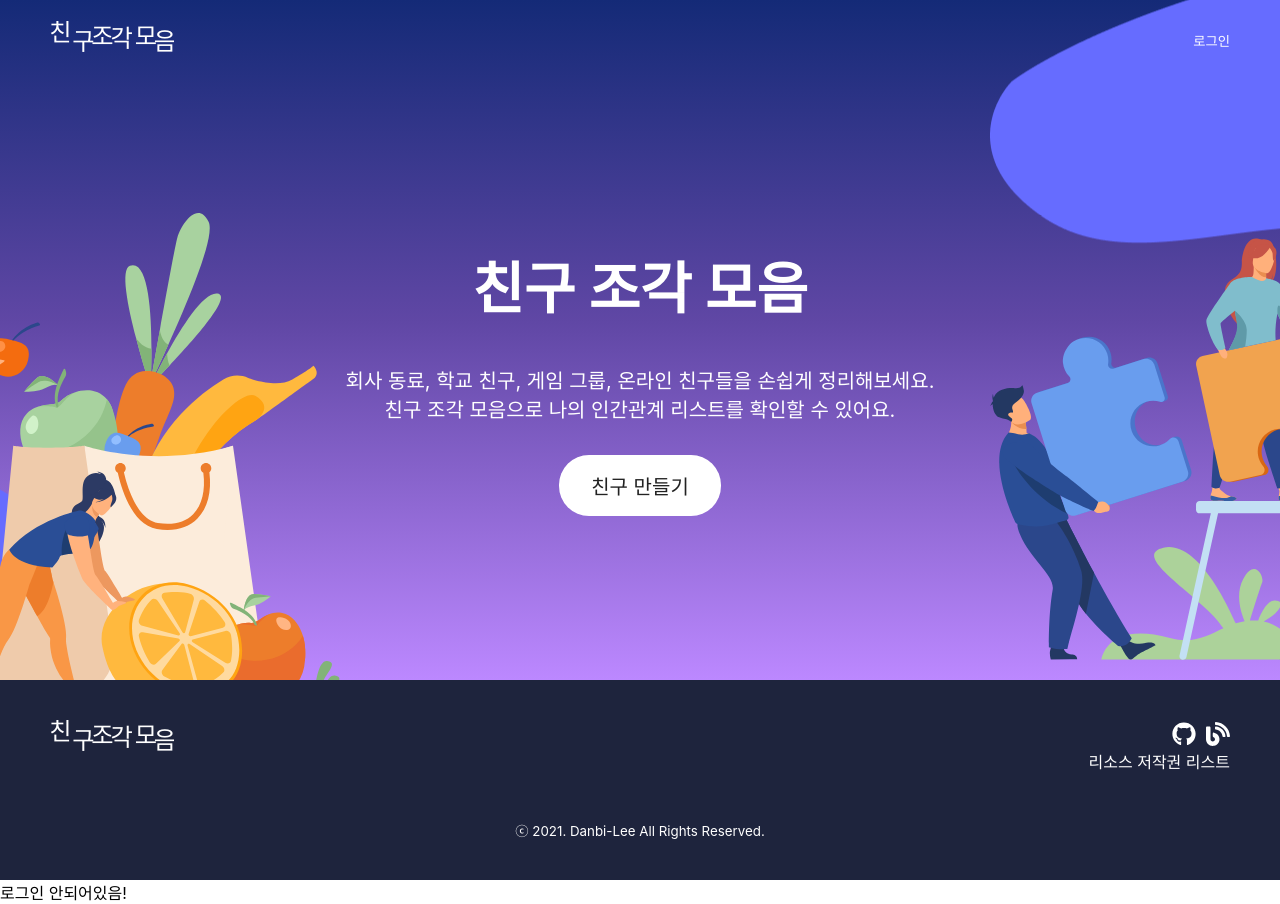
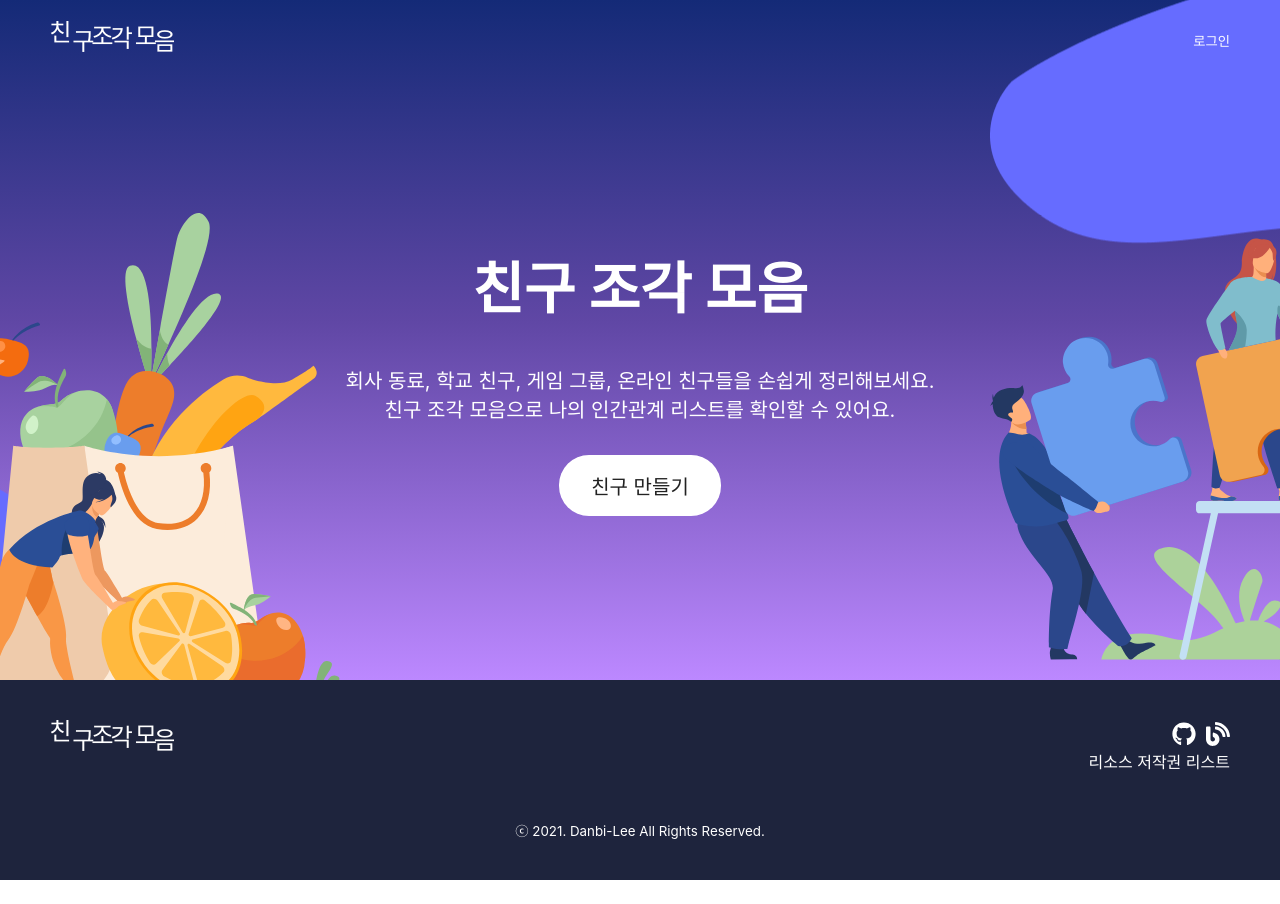
Before and after one commit to DanBi-Lee/defrag-friends, a React (Create React App) app: page / in a window 1280 px wide. After the commit the page ends 880 px from the top, so only its background shows below. Built offline with nearby package versions, Linux system fonts and the light colour scheme; no server answers.

Commit message:
미사용 코드 삭제

```diff
--- a/src/App.jsx
+++ b/src/App.jsx
@@ -8,7 +8,6 @@ import Main from './pages/Main';
 import Friend from './pages/Friend';
 import { useState } from 'react';
 import AuthService from './service/auth_service';
-import MemberModalBox from './components/MemberModalBox';
 
 function App() {
   const authservice = new AuthService();
@@ -38,9 +37,6 @@ function App() {
           <Friend setLoginModal={setLoginModal} user={user}/>
         </Route>
       </Switch>
-      <div>
-        {user? '로그인 되어있다!' : '로그인 안되어있음!'}
-      </div>
       { loginModal && <ModalContainer setLoginModal={setLoginModal} authservice={authservice} /> }
     </>
   );
```
